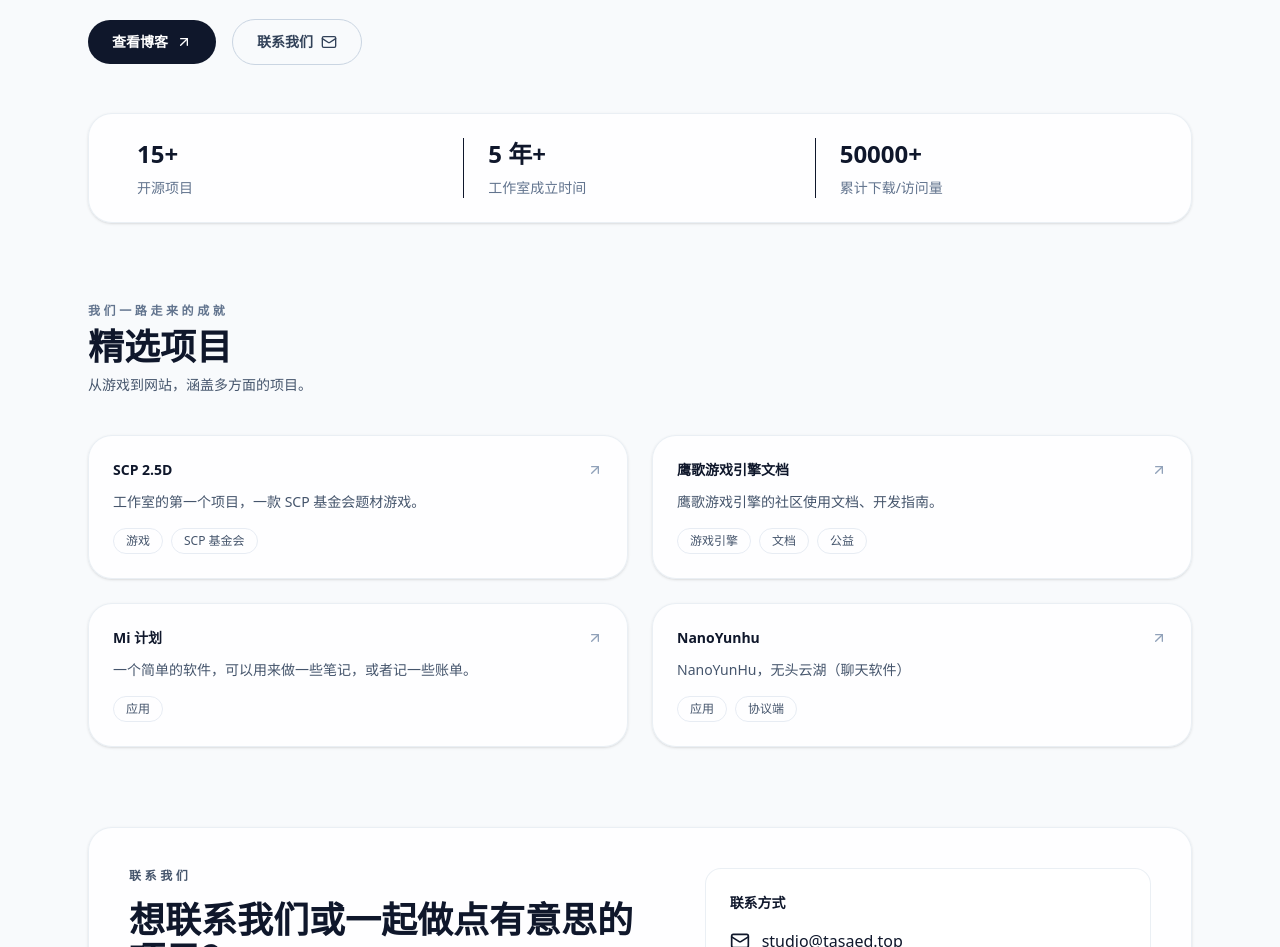
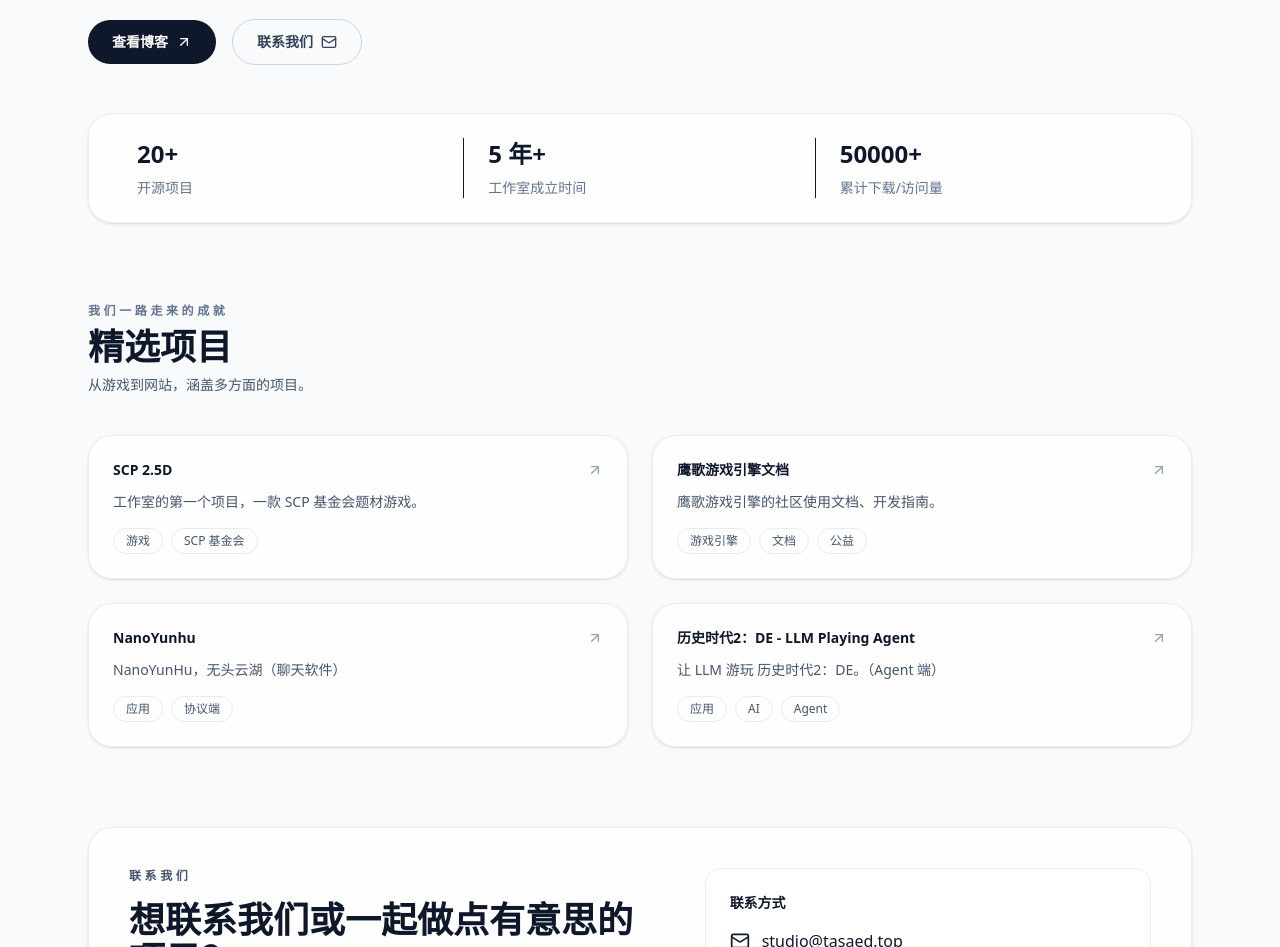
Before and after one commit to TASA-Ed/tasa-ed-page, a SvelteKit app: page / in a window 1280 px wide. Shown: the part 320-1267 px from the top of the page. Built offline with nearby package versions, Linux system fonts and the light colour scheme.

Commit message:
feat: 添加 LLM Playing

```diff
--- a/src/routes/+page.svelte
+++ b/src/routes/+page.svelte
@@ -49,22 +49,22 @@
     },
     {
       id: "project-3",
-      title: "Mi 计划",
-      href: "https://github.com/TASA-Ed/iamiplan",
-      description: "一个简单的软件，可以用来做一些笔记，或者记一些账单。",
-      tags: ["应用"]
-    },
-    {
-      id: "project-4",
       title: "NanoYunhu",
       href: "https://github.com/TASA-Ed/nanoyunhu",
       description: "NanoYunHu，无头云湖（聊天软件）",
       tags: ["应用", "协议端"]
+    },
+    {
+      id: "project-4",
+      title: "历史时代2：DE - LLM Playing Agent",
+      href: "https://github.com/TASA-Ed/aoh2de-llm-playing-agent",
+      description: "让 LLM 游玩 历史时代2：DE。（Agent 端）",
+      tags: ["应用", "AI", "Agent"]
     }
   ];
 
   const stats: Stat[] = [
-    { id: "stat-1", value: "15+", label: "开源项目" },
+    { id: "stat-1", value: "20+", label: "开源项目" },
     { id: "stat-2", value: "5 年+", label: "工作室成立时间" },
     { id: "stat-3", value: "50000+", label: "累计下载/访问量" }
   ];
```
